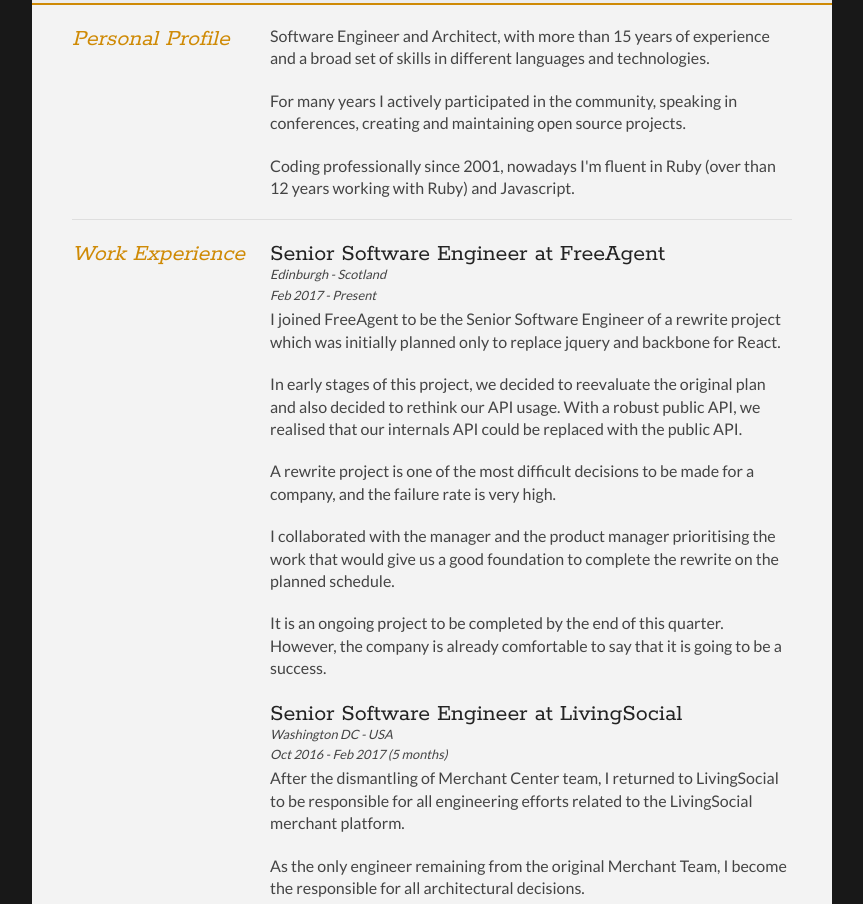
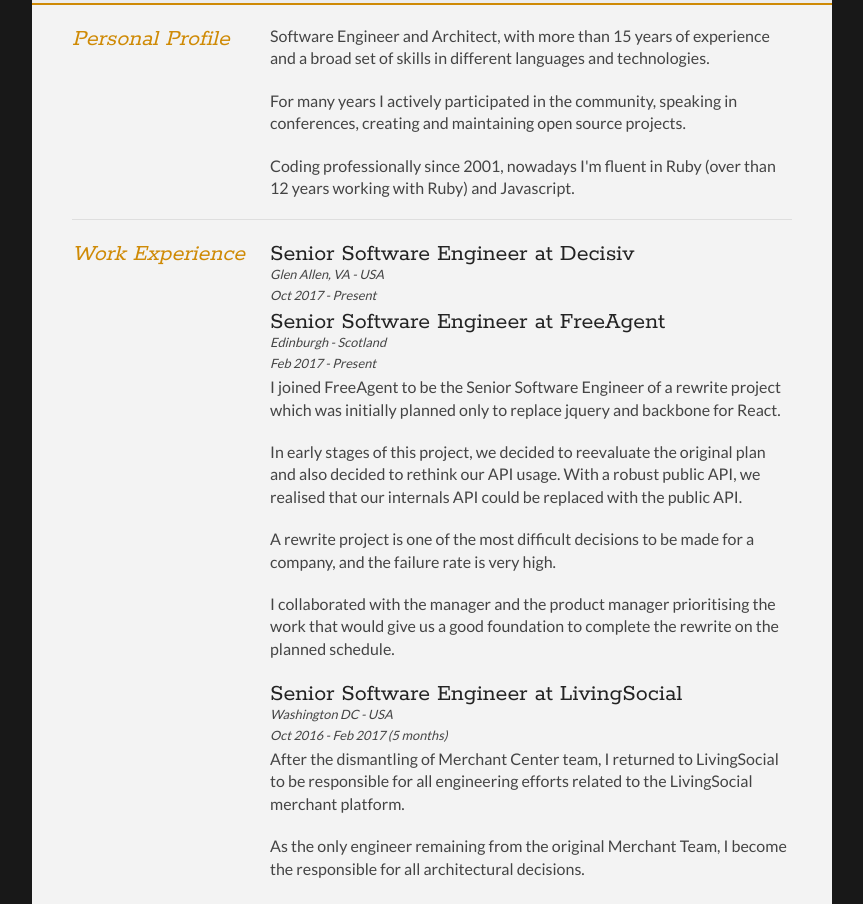
Before and after one commit to tapajos/my-cv, a website: page index.html in a window 1280 px wide. Shown: the part 153-1057 px from the top of the page, without its empty margins (208-1071 px from the left). Drawn offline with Linux system fonts and the light colour scheme.

Commit message:
cv update

```diff
--- a/index.html
+++ b/index.html
@@ -62,6 +62,12 @@
 
         <div class="sectionContent">
           <article>
+            <h2>Senior Software Engineer at Decisiv</h2>
+            <p class="subDetails">Glen Allen, VA - USA</p>
+            <p class="subDetails">Oct 2017 - Present</p>
+          </article>
+
+          <article>
             <h2>Senior Software Engineer at FreeAgent</h2>
             <p class="subDetails">Edinburgh - Scotland</p>
             <p class="subDetails">Feb 2017 - Present</p>
@@ -71,7 +77,6 @@
             <p>In early stages of this project, we decided to reevaluate the original plan and also decided to rethink our API usage. With a robust public API, we realised that our internals API could be replaced with the public API.</p>
             <p>A rewrite project is one of the most difficult decisions to be made for a company, and the failure rate is very high.</p>
             <p>I collaborated with the manager and the product manager prioritising the work that would give us a good foundation to complete the rewrite on the planned schedule.</p>
-            <p>It is an ongoing project to be completed by the end of this quarter. However, the company is already comfortable to say that it is going to be a success.</p>
           </article>
 
           <article>
```
